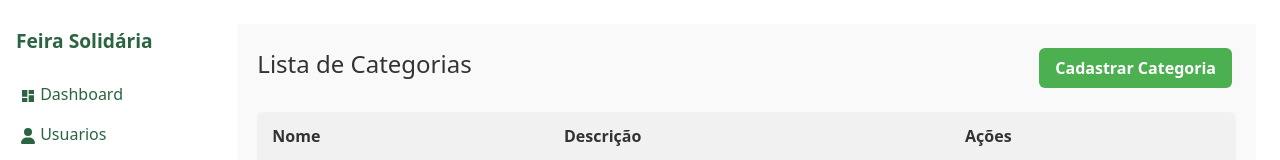
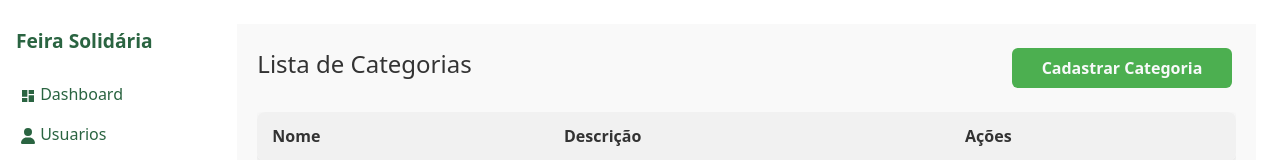
Before and after one commit to Gustavo-Nog/feira-solidaria, a React (Vite) app in the folder frontend/: page /categorias in a window 1280 px wide. Shown: the top 160 px of the page. Built offline with nearby package versions, Linux system fonts and the light colour scheme; no server answers.

Commit message:
fix: corrige método no arquivo

```diff
--- a/frontend/src/pages/Admin/Categoria/Categoria.jsx
+++ b/frontend/src/pages/Admin/Categoria/Categoria.jsx
@@ -4,6 +4,7 @@ import { FormProvider, useForm } from "react-hook-form";
 import ModalAdmin from "../../../components/Admin/ModalAdmin/ModalAdmin";
 import InputField from "../../../components/Input/InputField";
 import Tabela from "../../../components/Admin/Tabela/Tabela";
+import Button from '../../../components/Button/Button';
 
 import categoriaServices from "../../../services/categoriaServices";
 
@@ -104,9 +105,14 @@ function Categorias() {
     <div className="categorias-container">
       <div className="categorias-header">
         <h2>Lista de Categorias</h2>
-        <button onClick={() => setIsCadastroOpen(true)}>
+        <Button
+            className="btn-success"
+            onClick={() =>
+                setIsCadastroOpen(true)
+            }
+        >
           Cadastrar Categoria
-        </button>
+        </Button>
       </div>
 
       {loading && <p>Carregando...</p>}
@@ -126,7 +132,7 @@ function Categorias() {
               <td>{categoria.nomeCategoria}</td>
               <td>{categoria.descricao || "Sem descrição"}</td>
               <td>
-                <button
+                <Button
                   className="btn-edit"
                   onClick={() => {
                     setCategoriaSelecionada(categoria);
@@ -134,8 +140,8 @@ function Categorias() {
                   }}
                 >
                   Editar
-                </button>
-                <button
+                </Button>
+                <Button
                   className="btn-delete"
                   onClick={() => {
                     setCategoriaSelecionada(categoria);
@@ -143,7 +149,7 @@ function Categorias() {
                   }}
                 >
                   Deletar
-                </button>
+                </Button>
               </td>
             </tr>
           ))}
```
